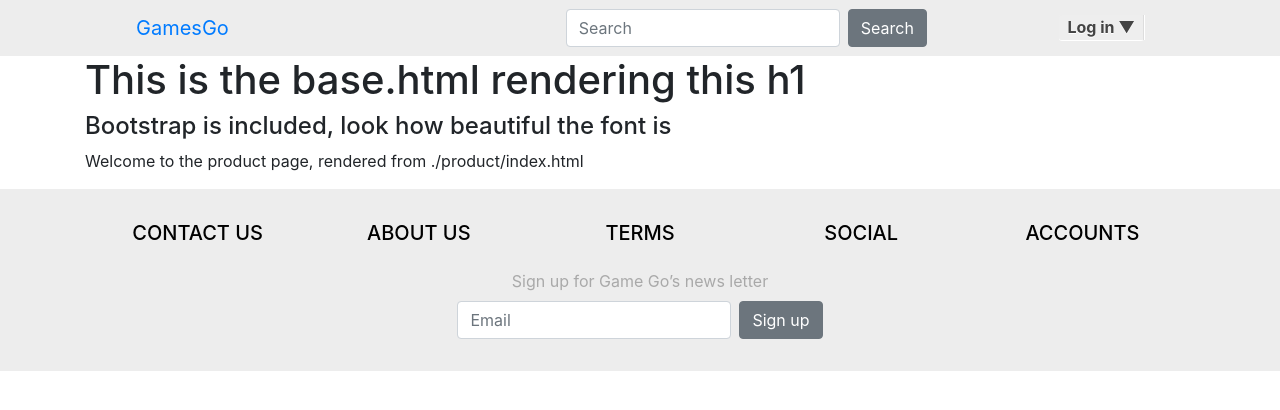
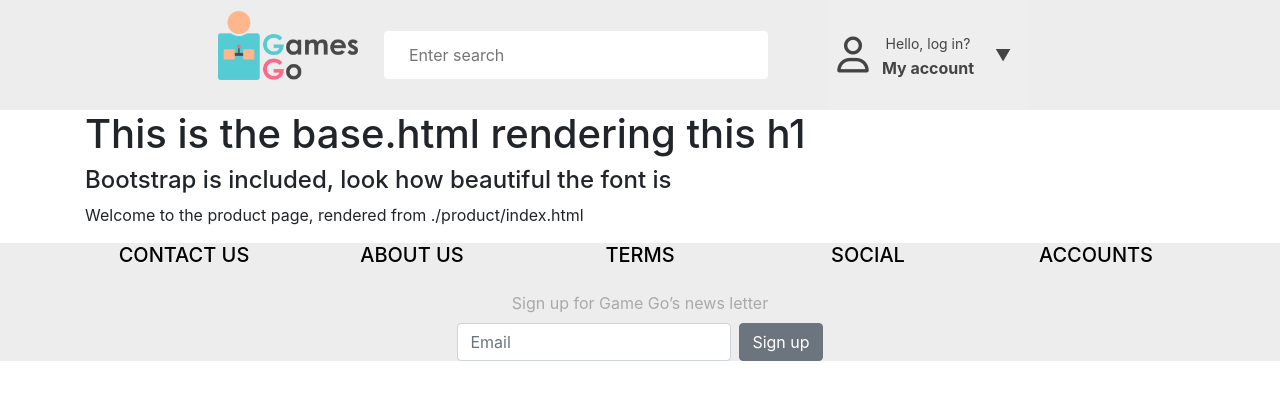
Before and after one commit to Thorarinng/VerkLegt2020, a Django app: page / in a window 1280 px wide. Shown: the top 410 px of the page. Run offline with Django 3.2, Linux system fonts and the light colour scheme; data that the repository does not hold is empty; some libraries are stand-ins or nearby versions.

Commit message:
Search-bar implementation

```diff
--- a/Project/product/models.py
+++ b/Project/product/models.py
@@ -1,4 +1,6 @@
 from django.db import models
+
+
 
 # Create your models here.
 class Product(models.Model):
--- a/Project/product/views.py
+++ b/Project/product/views.py
@@ -5,6 +5,7 @@ from product.models import Product
 
 # INSERT INTO product_product (name,color,price,"imgURL",description,discount)
 
+from django.http import JsonResponse
 
 
 # Create your views here.
@@ -13,6 +14,25 @@ def index(request):
     context = {'products': Product.objects.all()}
     return render(request, 'product/index.html', context)
 
+
+def index(request):
+    if 'search_filter' in request.GET:
+        search_filter = request.GET['search_filter']
+        products = [ {
+            'id': x.id,
+            'name': x.name,
+            'color': x.color,
+            'price': x.price,
+            'imgURL': x.imgURL,
+            'description': x.description,
+            'discount': x.discount
+        } for x in Product.objects.filter(name__icontains=search_filter)]
+        return JsonResponse({'data': products})
+
+    context = {'products': Product.objects.all()}
+    return render(request, 'product/index.html', context)
+
+
 # SUPPORTS -> /product/1
 def getProductById(request, id):
     return render(request, 'product/product_details.html', {
--- /dev/null
+++ b/Project/static/JS/search.js
@@ -0,0 +1,38 @@
+$(document).ready(function() {
+    console.log("góðan daginn")
+    $('#search-btn').on( 'click', function(e) {
+        e.preventDefault();
+        var searchText = $('#search-box').val();
+        $.ajax({
+            url: '/products?search_filter=' + searchText,
+            type: 'GET',
+            success: function(resp) {
+                var newHtml = resp.data.map(d => {
+                    return `<div class="border m-2">
+                                <a href="/products/${d.id}">
+
+                                    <h3>${d.name}</h3>
+                                    <img style="height: 200px" src="${d.imgURL}"> /*TODO gera style*/
+                                    <p>${d.price}$</p>
+                                    <p>${d.description}</p>
+                                </a>
+                            </div>`
+                });
+                $('.products').html(newHtml.join(''));
+                $('#search-box').val('');
+            },
+            error: function(xhr, status, error) {
+                // TODO: show toastr
+                console.error(error);
+            }
+        })
+    })
+});
+
+var input = document.getElementById("search-box");
+input.addEventListener("keyup", function(event) {
+  if (event.keyCode === 13) {
+   event.preventDefault();
+   document.getElementById("search-btn").click();
+  }
+});
--- a/Project/static/css/main.css
+++ b/Project/static/css/main.css
@@ -17,131 +17,10 @@
   box-shadow: 0 2px 2px -1px rgba(0,0,0,.9);
   border-radius: 10px 3px 10px 3px;
 }
-.test {
+.products {
   display: grid;
   background-color: #e8c291;
   grid-template-columns: 1fr 1fr 1fr;
   grid-gap: 1em;
   grid-auto-rows: 2fr;
 }
-
-  nav ul {
-    margin: 0;
-    padding: 0;
-    list-style: none;
-    position: relative;
-    float: right;
-    background: #eee;
-    border-bottom: 1px solid #fff;
-    border-radius: 3px;
-  }
-
-  .footer-padding {
-    padding: 2em;
-  }
-
-  nav li {
-    float: left;
-  }
-
-  nav #login {
-    border-right: 1px solid #ddd;
-    box-shadow: 1px 0 0 #fff;
-  }
-
-  nav #login-trigger,
-  nav #signup a {
-    display: inline-block;
-    *display: inline;
-    *zoom: 1;
-    height: 25px;
-    line-height: 25px;
-    font-weight: bold;
-    padding: 0 8px;
-    text-decoration: none;
-    color: #444;
-    text-shadow: 0 1px 0 #fff;
-  }
-
-  nav #signup a {
-    border-radius: 0 3px 3px 0;
-  }
-
-  nav #login-trigger {
-    border-radius: 3px 0 0 3px;
-  }
-
-  nav #login-trigger:hover,
-  nav #login .active,
-  nav #signup a:hover {
-    background: #fff;
-  }
-
-  nav #login-content {
-    display: none;
-    position: absolute;
-    top: 24px;
-    right: 0;
-    z-index: 999;
-    background: #fff;
-    background-image: linear-gradient(top, #fff, #eee);
-    padding: 15px;
-    box-shadow: 0 2px 2px -1px rgba(0,0,0,.9);
-    border-radius: 3px 0 3px 3px;
-  }
-
-  nav li #login-content {
-    right: 0;
-    width: 250px;
-  }
-
-  #inputs input {
-    background: #f1f1f1;
-    padding: 6px 5px;
-    margin: 0 0 5px 0;
-    width: 238px;
-    border: 1px solid #ccc;
-    border-radius: 3px;
-    box-shadow: 0 1px 1px #ccc inset;
-  }
-
-  #inputs input:focus {
-    background-color: #fff;
-    border-color: #e8c291;
-    outline: none;
-    box-shadow: 0 0 0 1px #e8c291 inset;
-  }
-
-  #login #actions {
-    margin: 10px 0 0 0;
-  }
-
-  #login #submit {
-    background-color: #d14545;
-    background-image: linear-gradient(top, #e97171, #d14545);
-    border-radius: 3px;
-    text-shadow: 0 1px 0 rgba(0,0,0,.5);
-    box-shadow: 0 0 1px rgba(0, 0, 0, 0.3),
-                0 1px 0 rgba(255, 255, 255, 0.3) inset;
-    border: 1px solid #7e1515;
-    float: left;
-    height: 30px;
-    padding: 0;
-    width: 100px;
-    cursor: pointer;
-    font: bold 14px Arial, Helvetica;
-    color: #fff;
-  }
-
-  #login #submit:hover,
-  #login #submit:focus {
-    background-color: #e97171;
-    background-image: linear-gradient(top, #d14545, #e97171);
-  }
-
-
-.navbar{
-  padding-left: 100px;
-  padding-right: 100px;
-
-}
--- a/Project/static/css/nav.css
+++ b/Project/static/css/nav.css
@@ -1,83 +1,163 @@
-  .header {
+  .logo {
+    height: 5.5rem;
+    padding-bottom: 1.2rem;
+  }
+
+  .logo-container {
+    grid-column-start: 2;
+  }
+
+  .nav-container {
     display: grid;
+    grid-template-columns: 15% 15% 30% 25% 15%;
     justify-items: center;
+    align-items: center;
     background-color: #EDEDED;
+    height: 110px;
     }
 
-  .navbar {
+  .search-bar-container {
+    grid-column-start: 3;
+    position: relative;
+  }
 
-    padding: 0.5rem;
-    width: 80%;
+  .submit {
+    position: absolute;
+    color: #808080;
+    background: transparent;
+    box-shadow: 0px 0px 0px transparent;
+    border: 0px solid transparent;
+    text-shadow: 0px 0px 0px transparent;
+    top: 11px;
+    left: 440px;
+  }
+
+  .search-bar {
+    color: #808080;
+    padding-left: 25px;
+    background: white;
+    border: none;
+    height: 3rem;
+    width: 30rem;
+    border-radius: 4px;
 
   }
 
+  input[type=search]::-ms-clear {  display: none; width : 0; height: 0; }
+  input[type=search]::-ms-reveal {  display: none; width : 0; height: 0; }
 
-  nav ul {
+  input[type="search"]::-webkit-search-decoration,
+  input[type="search"]::-webkit-search-cancel-button,
+  input[type="search"]::-webkit-search-results-button,
+  input[type="search"]::-webkit-search-results-decoration { display: none; }
+
+
+  .arrow {
+      border: solid black;
+      border-width: 0 3px 3px 0;
+      display: inline-block;
+      padding: 3px;
+}
+
+
+
+
+
+   ul {
     margin: 0;
     padding: 0;
     list-style: none;
     position: relative;
     float: right;
     background: #eee;
-    border-bottom: 1px solid #fff;
     border-radius: 3px;
   }
 
-  nav li {
-    float: left;
+
+    /*login style*/
+
+
+  #login-trigger {
+    cursor: pointer;
+    height: 110px;
+    width: 200px;
+    display: grid;
+    justify-items: center;
+    align-items: center;
+    grid-template-columns: 25% 50% 25%;
+    grid-template-rows: 49% 2% 49%;
+
+    /*padding: 0 8px;*/
+    text-decoration: none;
+    color: #444;
+    decoration: none
+
   }
 
-  nav #login {
-    border-right: 1px solid #ddd;
-    box-shadow: 1px 0 0 #fff;
+  .far {
+    font-size: 36px;
+    font-weight: lighter;
+    grid-column-start: 1;
+    grid-column-end: 1;
+    grid-row-start: 2;
+    grid-row-end: 2;
   }
 
-  nav #login-trigger,
-  nav #signup a {
-    display: inline-block;
-    *display: inline;
-    *zoom: 1;
-    height: 25px;
-    line-height: 25px;
-    font-weight: bold;
-    padding: 0 8px;
-    text-decoration: none;
-    color: #444;
-    text-shadow: 0 1px 0 #fff;
+  #hello {
+    font-size: 14px;
+    align-self: end;
+    grid-column-start: 2;
+    grid-column-end: 2;
+    grid-row-start: 1;
+    grid-row-end: 1;
   }
 
-  nav #signup a {
-    border-radius: 0 3px 3px 0;
+  #my-account {
+    align-self: start;
+    font-weight: bold;
+    grid-column-start: 2;
+    grid-column-end: 2;
+    grid-row-start: 3;
+    grid-row-end: 3;
   }
 
-  nav #login-trigger {
-    border-radius: 3px 0 0 3px;
+  #arrow {
+    grid-column-start: 3;
+    grid-column-end: 3;
+    grid-row-start: 2;
+    grid-row-end: 2;
   }
 
-  nav #login-trigger:hover,
-  nav #login .active,
-  nav #signup a:hover {
-    background: #fff;
+
+
+
+    /*Nav hover*/
+  #login-trigger:hover,
+  #login .active,
+  #signup a:hover {
+    background-color: #DFDFDF;
   }
 
-  nav #login-content {
+    /*Slide down sticker*/
+  #login-content {
     display: none;
     position: absolute;
-    top: 24px;
+    top: 110px;
     right: 0;
     z-index: 999;
-    background: #fff;
-    background-image: linear-gradient(top, #fff, #eee);
+    background-color: #DFDFDF;
     padding: 15px;
     box-shadow: 0 2px 2px -1px rgba(0,0,0,.9);
     border-radius: 3px 0 3px 3px;
   }
 
-  nav li #login-content {
-    right: 0;
+    /*slide down box*/
+  #login-content {
+    /*right: 0;*/
     width: 250px;
   }
 
+    /*Input style*/
   #inputs input {
     background: #f1f1f1;
     padding: 6px 5px;
@@ -88,6 +168,7 @@
     box-shadow: 0 1px 1px #ccc inset;
   }
 
+    /*Þegar inputið er selectað*/
   #inputs input:focus {
     background-color: #fff;
     border-color: #e8c291;
@@ -95,10 +176,8 @@
     box-shadow: 0 0 0 1px #e8c291 inset;
   }
 
-  #login #actions {
-    margin: 10px 0 0 0;
-  }
 
+   /*Login button*/
   #login #submit {
     background-color: #d14545;
     background-image: linear-gradient(top, #e97171, #d14545);
@@ -116,24 +195,10 @@
     color: #fff;
   }
 
+
+  /*Hover login*/
   #login #submit:hover,
   #login #submit:focus {
     background-color: #e97171;
     background-image: linear-gradient(top, #d14545, #e97171);
   }
-
-  #login #submit:active {
-    outline: none;
-    box-shadow: 0 1px 4px rgba(0, 0, 0, 0.5) inset;
-  }
-
-  #login label {
-    float: right;
-    line-height: 30px;
-  }
-
-  #login label input {
-    position: relative;
-    top: 2px;
-    right: 2px;
-  }
--- a/Project/templates/base.html
+++ b/Project/templates/base.html
@@ -13,6 +13,7 @@
     <link rel="stylesheet" href="{% static 'css/main.css' %}" />
     <link rel="stylesheet" href="{% static 'css/footer.css' %}" />
     <link rel="stylesheet" href="{% static 'css/nav.css' %}" />
+    <link rel="stylesheet" href="https://cdnjs.cloudflare.com/ajax/libs/font-awesome/4.7.0/css/font-awesome.min.css">
   </head>
   <body>
     {% include 'navigation.html' %}
@@ -33,7 +34,9 @@
     ></script>
 
     <script src="https://cdnjs.cloudflare.com/ajax/libs/jquery/3.5.1/jquery.js"></script>
+    <script src="{% static 'JS/search.js' %}"></script>
     <script src="{% static 'JS/login.js' %}"></script>
+    <script src='https://kit.fontawesome.com/a076d05399.js'></script>
 
   </body>
 </html>
--- a/Project/templates/navigation.html
+++ b/Project/templates/navigation.html
@@ -1,46 +1,47 @@
-<div class="header">
-<nav class="navbar">
-  <a class="navbar-brand" href="/">GamesGo</a>
-  <button
-    class="navbar-toggler"
-    type="button"
-    data-toggle="collapse"
-    data-target="#navbarSupportedContent"
-    aria-controls="navbarSupportedContent"
-    aria-expanded="false"
-    aria-label="Toggle navigation"
-  >
-    <span class="navbar-toggler-icon"></span>
-  </button>
+<div class="nav-container">
 
-  <div class="collapse navbar-collapse" id="navbarSupportedContent">
-    <ul class="navbar-nav">
-        <li>
-        <a class="nav-link" href="{% url 'product-index' %}"
-          >Products <span class="sr-only">(current)</span>
+  <div class="logo-container">
+      <a href="/">
+        <img class="logo" src="static/Images/logo.png">
       </a>
-        </li>
-      <li class="nav-item">
-        <a class="nav-link" href="#">Profile</a>
-      </li>
-    </ul>
   </div>
 
     <!-- search bar -->
-    <form class="form-inline my-2 my-lg-0">
-        <input class="form-control mr-sm-2" type="search" placeholder="Search" aria-label="Search">
-        <button class="btn btn-secondary my-2 my-sm-0" type="submit">Search</button>
+ <!-- <div class="search-bar-container">
+  <form>
+      <input class="search-bar" id="search-box" type="search" placeholder="Search" aria-label="Search">
+      <div class="input-group-btn">
+        <button class="submit" id="search-btn" type="button"><i class="fa fa-search"></i></button>
+      </div>
   </form>
+  </div>-->
 
+  <div class="input-group">
+      <input type="search" class="search-bar" id="search-box" placeholder="Enter search">
+      <div class="input-group-btn">
+        <button type="button" id="search-btn" class="submit" ><i class="fa fa-search"></i></button>
+      </div>
+  </div>
+
+<nav>
+  <div class="login-container">
   {% if user.is_authenticated %}
       <li><a>Logout</a></li>
   {% else %}
       <!-- LOGIN dropdown -->
   <ul>
     <li id="login">
-        <a id="login-trigger" href="#">
-          Log in <span>▼</span>
+      <div id="login-trigger" href="#">
+        <i class='far fa-user'></i>
+        <a id="hello">
+          Hello, log in?
         </a>
+        <a id="my-account">
+          My account
+        </a>
+        <span id="arrow">▼</span>
+      </div>
+
       <div id="login-content">
         <form>
           <fieldset id="inputs">
@@ -71,6 +72,6 @@
     </li>
   </ul>
   {% endif %}
-
+  </div>
 </nav>
 </div>
--- a/Project/templates/product/index.html
+++ b/Project/templates/product/index.html
@@ -1,6 +1,6 @@
 {% extends 'base.html' %} {% block content %}
 <p>Welcome to the product page, rendered from ./product/index.html</p>
-    <div class="test">
+    <div class="products">
         {% for product in products %}
             <!-- We display multiple single_product.html components-->
             {%  include 'product/single_product.html' with product=product%}
--- a/Project/templates/product/single_product.html
+++ b/Project/templates/product/single_product.html
@@ -1,7 +1,7 @@
 <!-- This makes our objects clickable and href redirects us, instead of typing it in the URL manually-->
 <a href="/products/{{ product.id }}">
     <div class="border m-2">
-        <p>Currently inside SINGLE_PRODUCT.HTML</p>
+
         <h3> {{ product.name }}</h3>
         <img style="height: 200px" src={{ product.imgURL }} >
         <p> {{ product.price }}$</p>
```
Also changed, not shown: Project/static/JS/login.js (+6 -1 lines), Project/static/css/footer.css (+12 -3 lines), Project/static/Images/Gamli.png (added), Project/static/Images/logo.png (added). Lines whose indentation alone changed are shown as unchanged.
